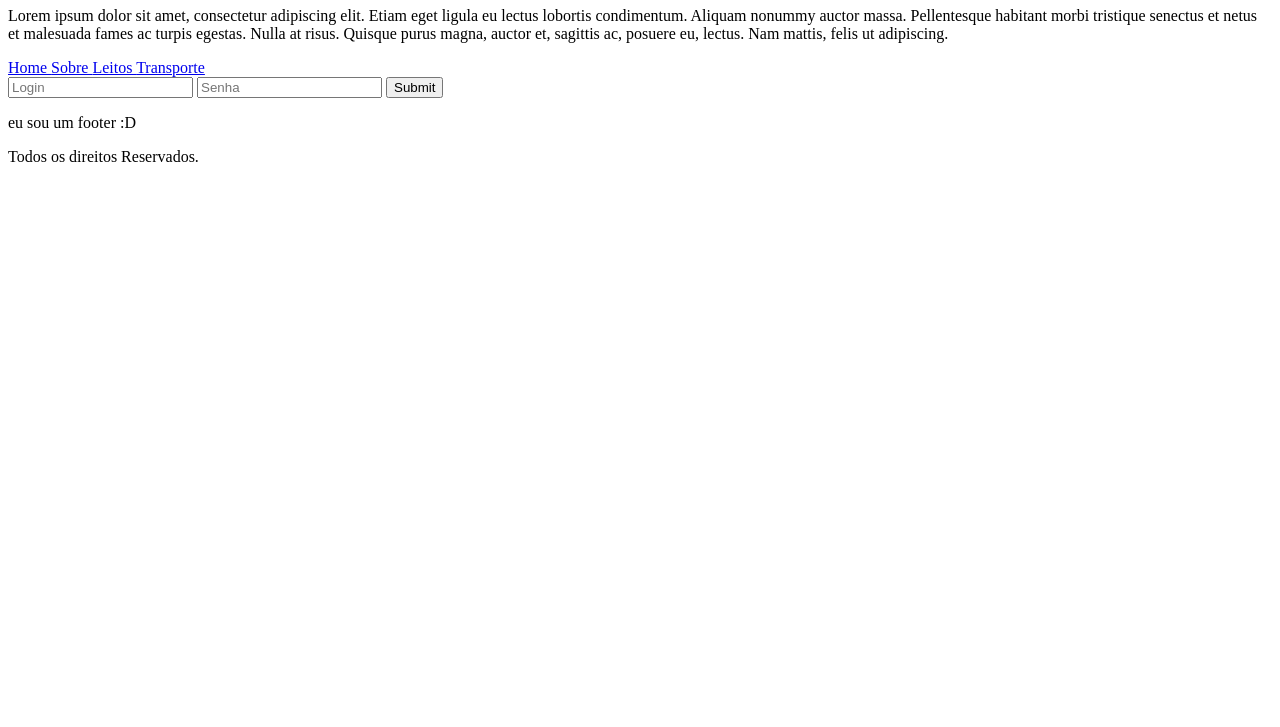
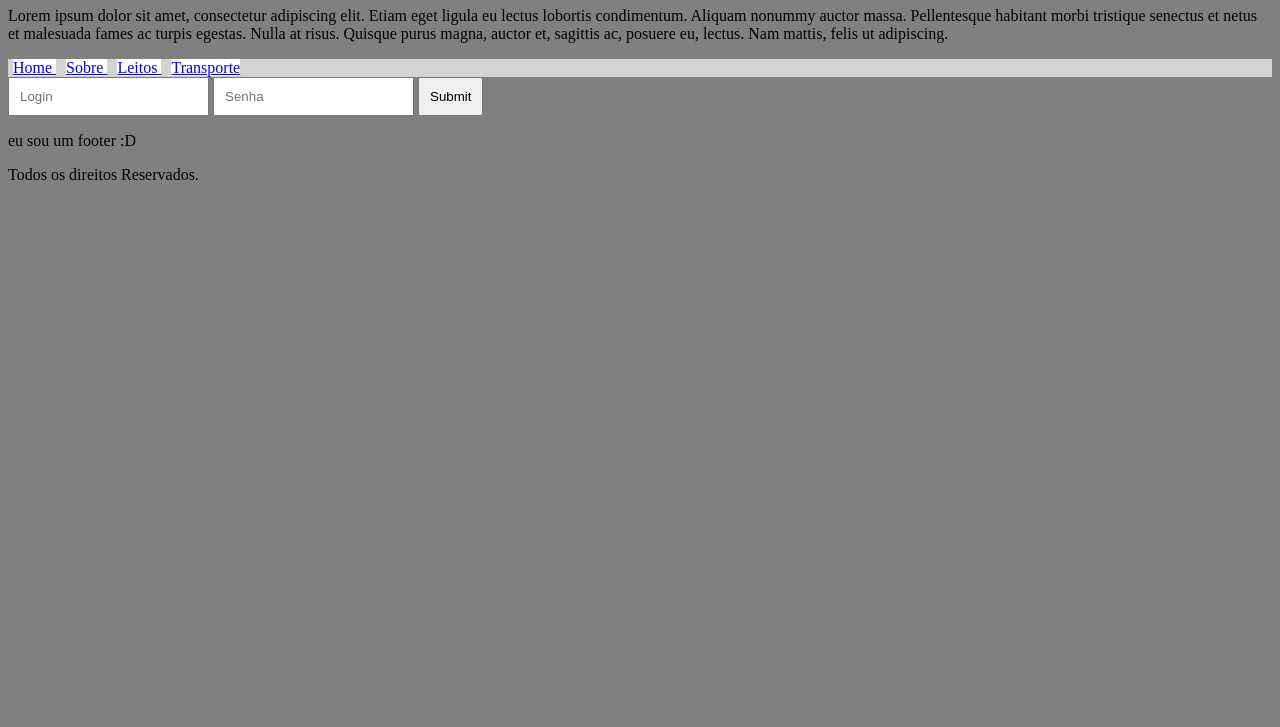
Before and after one commit to bycato/Projeto-de-Extens-o, a plain HTML site: page index.html in a window 1280 px wide. Shown: the part 73-800 px from the top of the page. Drawn offline with Linux system fonts and the light colour scheme.

Commit message:
Modificações branch 02

```diff
--- /dev/null
+++ b/css/style.css
@@ -0,0 +1,19 @@
+body{
+    background-color: gray;
+}
+
+nav{
+    background-color: lightgray;
+}
+
+a{
+    background-color: white;
+    margin-left: 5px;
+    margin-bottom: 5px;
+    margin-right: 5px;
+    margin-top: 5px;
+}
+
+input{
+    padding: 10px;
+}
--- a/index.html
+++ b/index.html
@@ -4,6 +4,7 @@
     <meta charset="UTF-8">
     <meta name="viewport" content="width=device-width, initial-scale=1.0">
     <title>Hospital Teste</title>
+    <link rel="stylesheet" href="css/style.css">
 </head>
 <body>
     <h1>Hospital São Julião</h1>
@@ -13,12 +14,12 @@
         Nulla at risus. Quisque purus magna, auctor et, sagittis ac, posuere eu, lectus. Nam mattis, felis ut adipiscing.
     </p>
 
-    <div id="nav">
+    <nav>
         <a href="#"> Home </a>
         <a href="#"> Sobre </a>
         <a href="#"> Leitos </a>
         <a href="#"> Transporte </a>
-    </div>
+    </nav>
     <div id="form">
         <form action="">
             <input type="text" placeholder="Login">
```
Also changed, not shown: leitos.html (added, +12 -0 lines).
